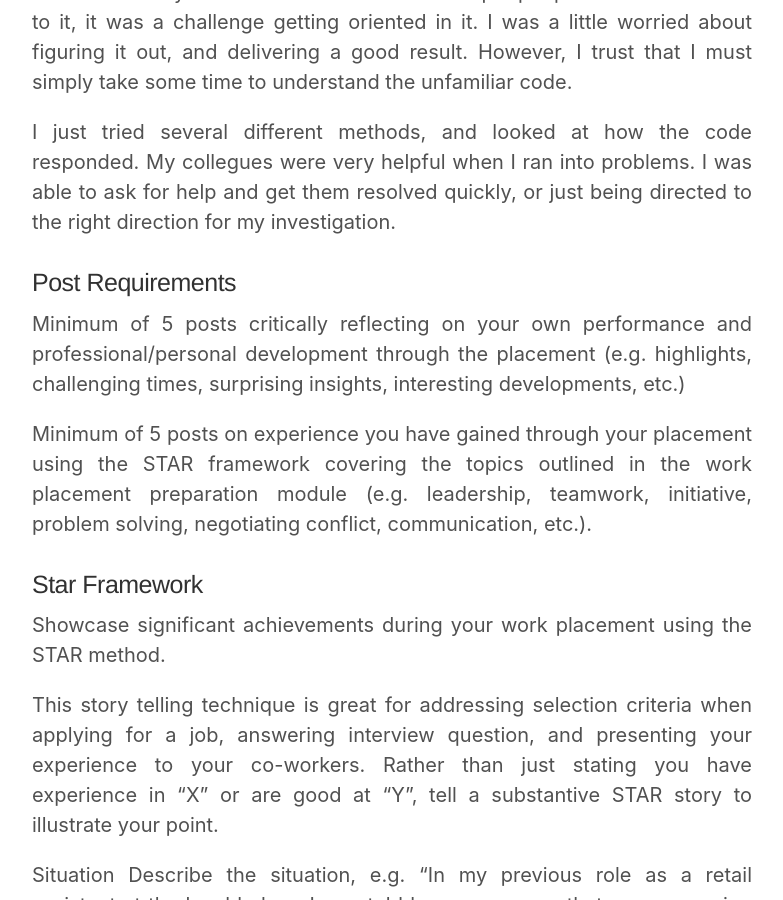
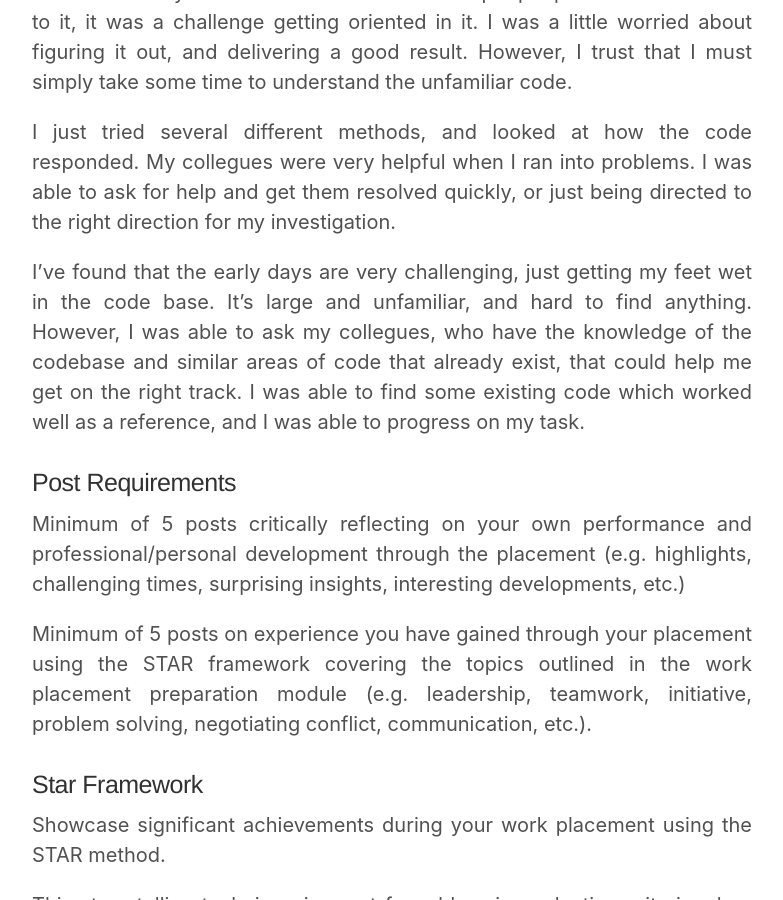
Before and after one commit to Key-Puncher/key-puncher.github.io, a Jekyll site: the page built from _posts/2021-06-01-garvan-day-2.md, in a window 1280 px wide and 900 px high, scrolled down 335 px. Shown: the whole window, without its empty margins (248-1031 px from the left). Built offline with Jekyll 4.4.1, drawn with Linux system fonts in a browser that asks for light colours.

Commit message:
Update 2021-06-01-garvan-day-2.md

```diff
--- a/_posts/2021-06-01-garvan-day-2.md
+++ b/_posts/2021-06-01-garvan-day-2.md
@@ -6,6 +6,8 @@ title: Garvan Institute Day 2
 For my second day at Garvan, I had the chance to really dig into the project here. Like many other code bases where multiple people have contributed to it, it was a challenge getting oriented in it. I was a little worried about figuring it out, and delivering a good result. However, I trust that I must simply take some time to understand the unfamiliar code.
 
 I just tried several different methods, and looked at how the code responded. My collegues were very helpful when I ran into problems. I was able to ask for help and get them resolved quickly, or just being directed to the right direction for my investigation.
+
+I've found that the early days are very challenging, just getting my feet wet in the code base. It's large and unfamiliar, and hard to find anything. However, I was able to ask my collegues, who have the knowledge of the codebase and similar areas of code that already exist, that could help me get on the right track. I was able to find some existing code which worked well as a reference, and I was able to progress on my task.
 
 ### Post Requirements
 Minimum of 5 posts critically reflecting on your own performance and professional/personal development through the placement (e.g. highlights, challenging times, surprising insights, interesting developments, etc.)
```
